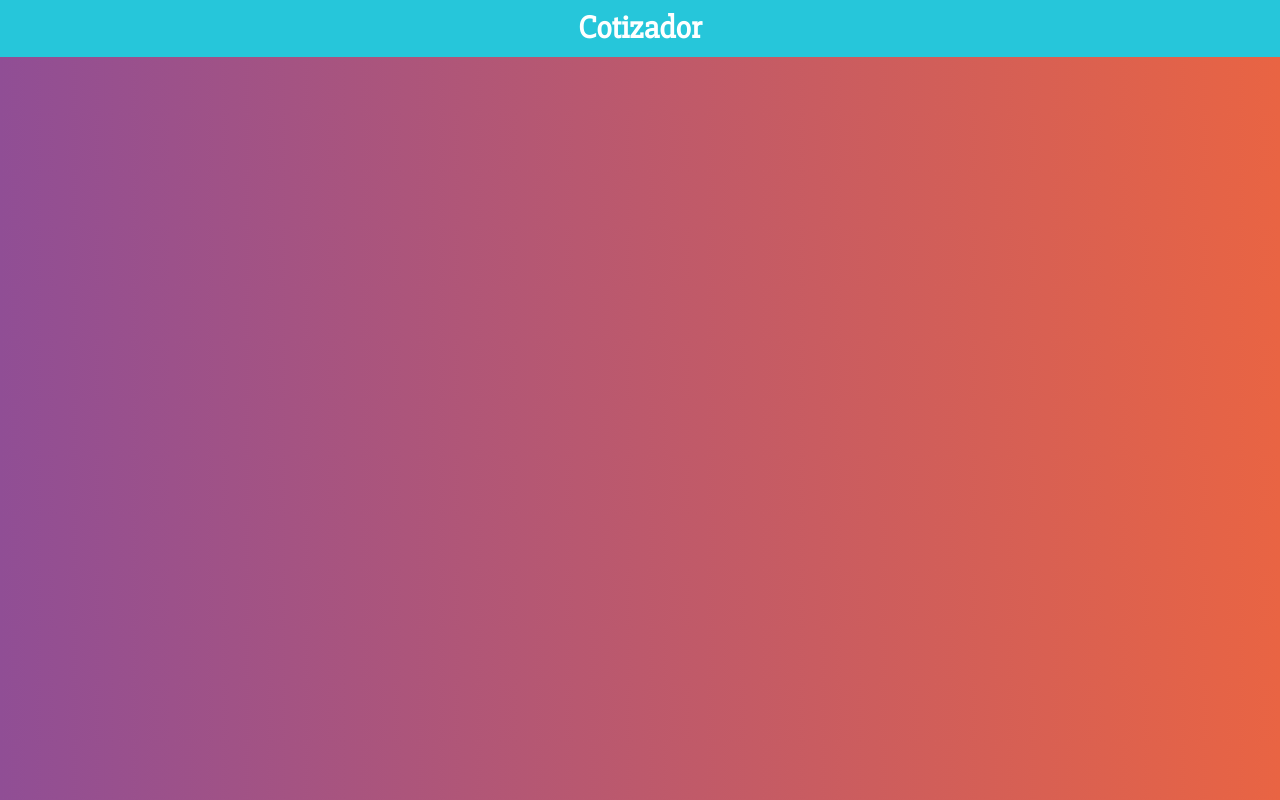
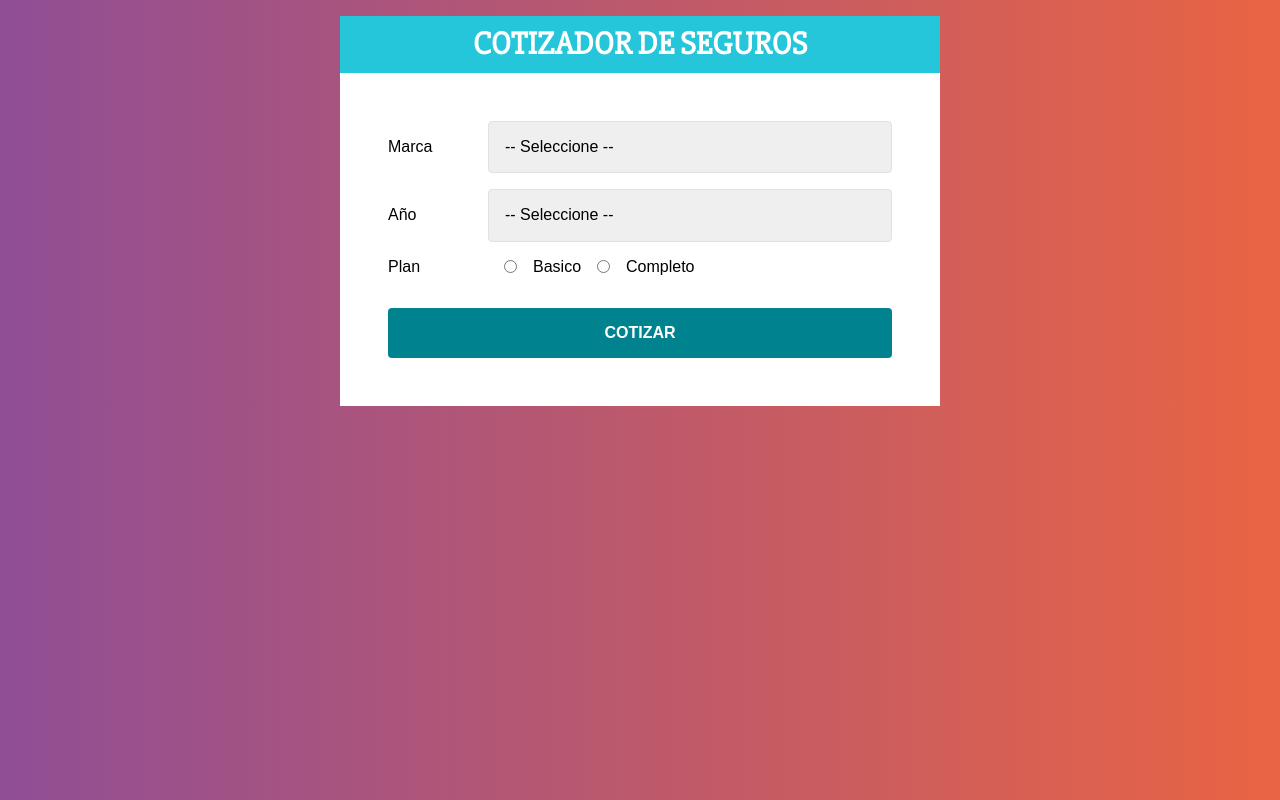
Before and after one commit to misanc21/cotizador, a React (Create React App) app: page / in a window 1280 px wide. Built offline with nearby package versions, Linux system fonts and the light colour scheme.

Commit message:
formulario

```diff
--- a/src/App.js
+++ b/src/App.js
@@ -1,11 +1,30 @@
 import React from 'react';
+import styled from '@emotion/styled'
+
 import Header from './components/Header'
+import Formulario from './components/Formulario'
+
+const Contenedor = styled.div `
+  max-width: 600px;
+  margin: 0 auto;
+  margin-top: 1rem;
+`;
+
+const ContenedorForm = styled.div`
+  background: #FFFFFF;
+  padding: 3rem;
+`;
 
 function App() {
   return (
-    <Header
-      titulo = "Cotizador"
-    />
+    <Contenedor>
+      <Header
+        titulo = "COTIZADOR DE SEGUROS"
+      />
+      <ContenedorForm>
+        <Formulario />
+      </ContenedorForm>
+    </Contenedor>
   );
 }
 
--- /dev/null
+++ b/src/components/Formulario.js
@@ -0,0 +1,94 @@
+import React from 'react'
+import styled from '@emotion/styled'
+
+const AreaCampo = styled.div`
+    display: flex;
+    margin-bottom: 1rem;
+    align-items: center;
+`;
+
+const Label = styled.label`
+    flex: 0 0 100px;
+`;
+
+const Select = styled.select`
+    display: block;
+    width: 100%;
+    padding: 1rem;
+    border: 1px solid #e1e1e1;
+    border-radius: 4px;;
+    -webkit-appearance: none;
+`;
+
+const InputRadio = styled.input`
+    margin: 0 1rem;
+
+`
+
+const Button = styled.button`
+    background-color: #00838f;
+    font-size: 16px;
+    width: 100%;
+    padding: 1rem;
+    color: #FFFFFF;
+    text-transform: uppercase;
+    font-weight: bold;
+    border: none;
+    border-radius: 4px;
+    margin-top: 1rem;
+
+    transition: background-color .3s ease;
+
+    &:hover {
+        background-color: #26C6DA;
+        cursor:pointer;
+    }
+`
+
+const Formulario = ()=>{
+    return (
+        <form>
+            <AreaCampo>
+                <Label>Marca</Label>
+                <Select>
+                    <option value="">-- Seleccione --</option>
+                    <option value="americano">Americano</option>
+                    <option value="asiatico">Asiatico</option>
+                    <option value="europeo">Europeo</option>
+                </Select>
+            </AreaCampo>
+            <AreaCampo>
+                <Label>Año</Label>
+                <Select>
+                    <option value="">-- Seleccione --</option>
+                    <option value="2021">2021</option>
+                    <option value="2020">2020</option>
+                    <option value="2019">2019</option>
+                    <option value="2018">2018</option>
+                    <option value="2017">2017</option>
+                    <option value="2016">2016</option>
+                    <option value="2015">2015</option>
+                    <option value="2014">2014</option>
+                    <option value="2013">2013</option>
+                    <option value="2012">2012</option>
+                </Select>
+            </AreaCampo>
+            <AreaCampo>
+                <Label>Plan</Label>
+                <InputRadio
+                    type="radio"
+                    name="plan"
+                    value="basico"
+                />Basico
+                <InputRadio
+                    type="radio"
+                    name="plan"
+                    value="Completo"
+                />Completo
+            </AreaCampo>
+            <Button>Cotizar</Button>
+        </form>
+    )
+}
+
+export default Formulario
```
